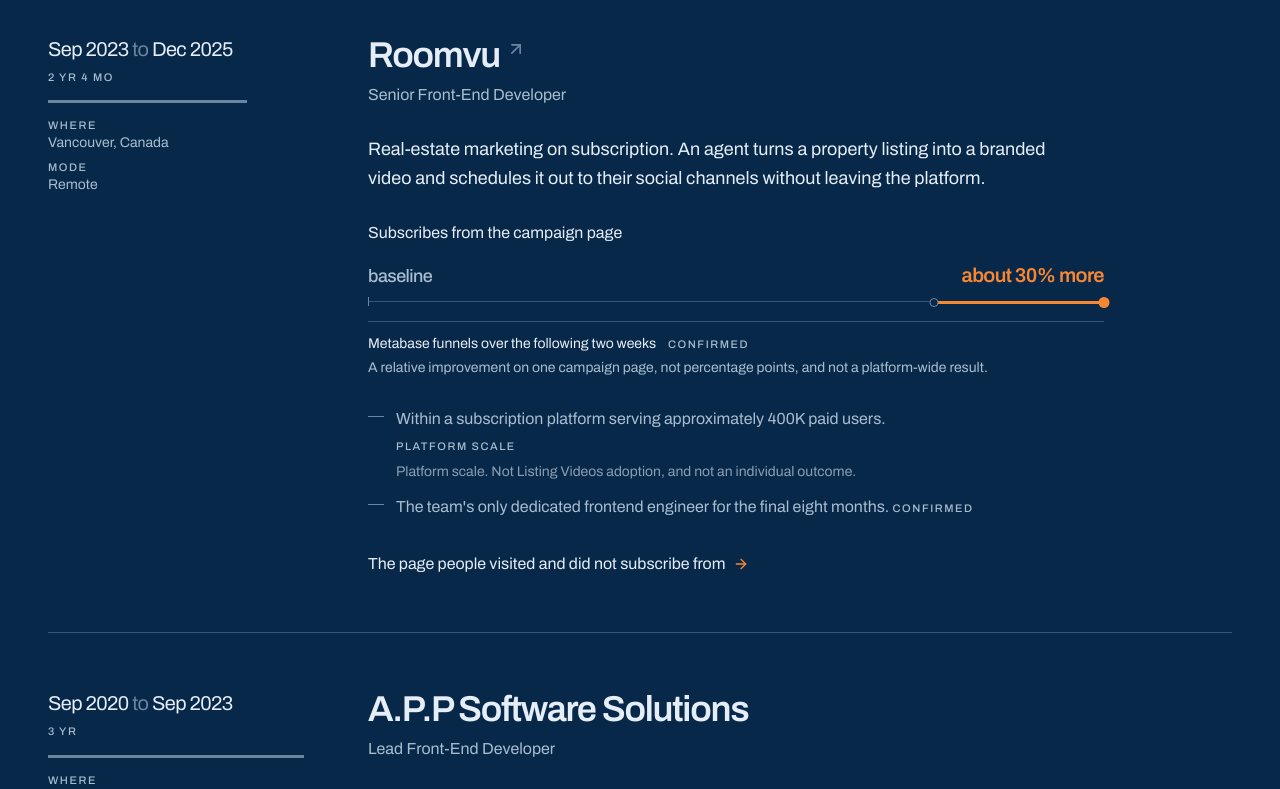
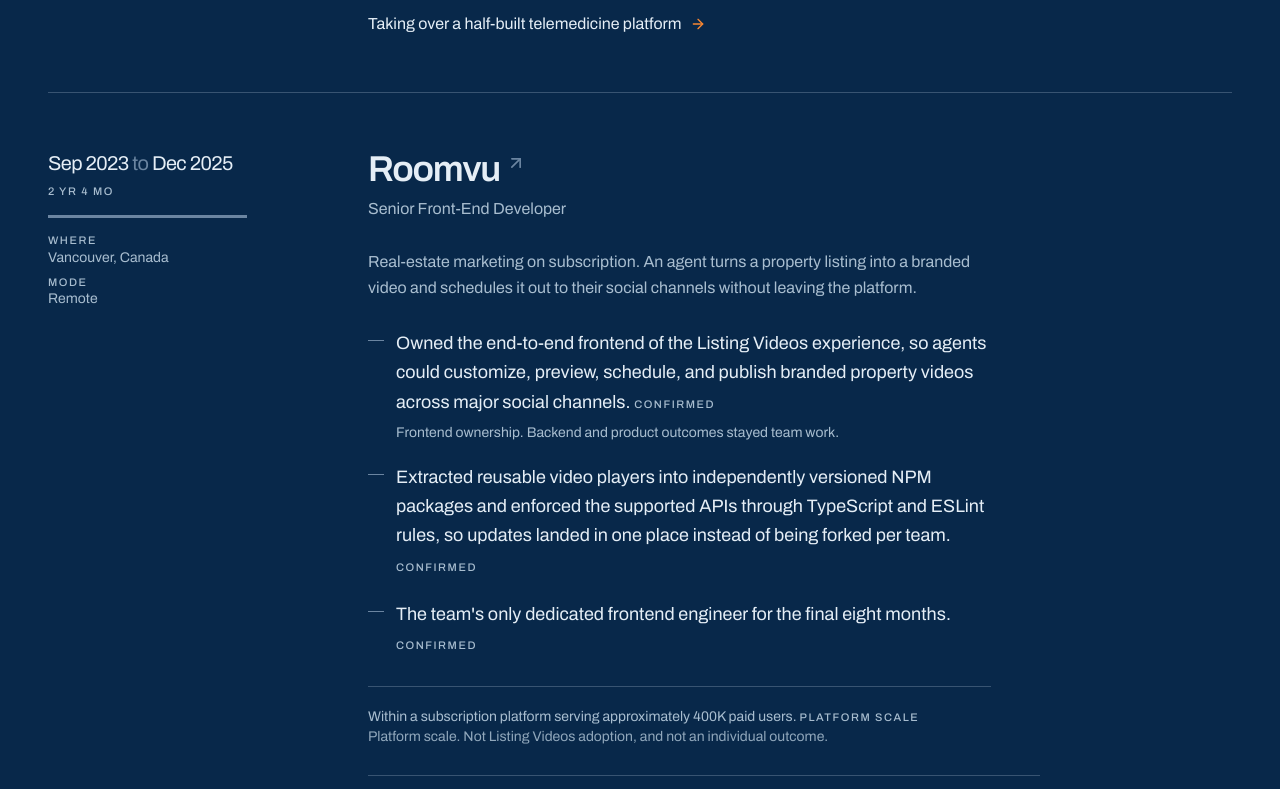
Before and after one commit to amirsorayaei/amirsorayaei.github.io, a Next.js app: page / in a window 1280 px wide. Shown: the part 1540-2329 px from the top of the page. Built offline with nearby package versions, Linux system fonts and the light colour scheme.

Commit message:
Lead each engagement with what was built, quieten availability
The rows led with a metric and Roomvu led with platform scale, which is
not his output. Built work is now separated from context in the data, so
scale facts cannot be billed as things he made.

```diff
--- a/src/app/page.tsx
+++ b/src/app/page.tsx
@@ -63,11 +63,7 @@
             </div>
             <div>
               <dt className="annotation">Status</dt>
-              <dd className="mt-1 flex items-baseline gap-2 text-xl font-medium text-signal">
-                <span
-                  className="size-2 shrink-0 translate-y-[-0.15em] rounded-full bg-signal"
-                  aria-hidden
-                />
+              <dd className="mt-1 text-base text-muted-foreground">
                 {site.availability}
               </dd>
             </div>
--- a/src/components/engagement-row.tsx
+++ b/src/components/engagement-row.tsx
@@ -30,7 +30,8 @@
     mode,
     brief,
     headline,
-    notes,
+    built,
+    context,
     caseStudies,
   } = engagement;
 
@@ -100,21 +101,21 @@
           <p className="text-base text-muted-foreground">{role}</p>
         </header>
 
-        <p className="max-w-[68ch] text-lg leading-relaxed text-foreground">
+        {/* What the company does. Context, not his work, so it sits quieter. */}
+        <p className="max-w-[68ch] text-base leading-relaxed text-muted-foreground">
           {brief}
         </p>
 
-        <DeltaRule delta={headline} className="max-w-[46rem]" />
-
-        <ul className="flex max-w-[68ch] flex-col gap-3">
-          {notes.map((note) => (
-            <li key={note.id} className="flex flex-col gap-1">
+        {/* What he built. This leads. */}
+        <ul className="flex max-w-[68ch] flex-col gap-5">
+          {built.map((note) => (
+            <li key={note.id} className="flex flex-col gap-1.5">
               <div className="flex gap-3">
                 <span
-                  className="mt-[0.6em] h-px w-4 shrink-0 bg-line"
+                  className="mt-[0.7em] h-px w-4 shrink-0 bg-line"
                   aria-hidden
                 />
-                <p className="text-base leading-relaxed text-muted-foreground">
+                <p className="text-lg leading-relaxed text-foreground">
                   {note.display}.{" "}
                   <span className="annotation whitespace-nowrap">
                     {evidenceLabel[note.evidence]}
@@ -122,13 +123,38 @@
                 </p>
               </div>
               {note.scopeNote ? (
-                <p className="pl-7 text-sm text-muted-foreground/80">
+                <p className="pl-7 text-sm text-muted-foreground">
                   {note.scopeNote}
                 </p>
               ) : null}
             </li>
           ))}
         </ul>
+
+        {/* Scale the work sat inside. Never billed as his own output. */}
+        {context.length > 0 ? (
+          <ul className="flex max-w-[68ch] flex-col gap-2 border-t border-line-soft pt-5">
+            {context.map((c) => (
+              <li key={c.id} className="text-sm text-muted-foreground">
+                {c.display}.{" "}
+                <span className="annotation whitespace-nowrap">
+                  {evidenceLabel[c.evidence]}
+                </span>
+                {c.scopeNote ? (
+                  <span className="block text-muted-foreground/85">
+                    {c.scopeNote}
+                  </span>
+                ) : null}
+              </li>
+            ))}
+          </ul>
+        ) : null}
+
+        {/* And then what changed because of it. Evidence, not headline. */}
+        <DeltaRule
+          delta={headline}
+          className="max-w-[42rem] border-t border-line-soft pt-7"
+        />
 
         {caseStudies.length > 0 ? (
           <div className="flex flex-wrap gap-x-8 gap-y-3 pt-1">
--- a/src/content/claims.ts
+++ b/src/content/claims.ts
@@ -181,6 +181,37 @@
       "The team's only dedicated frontend engineer for the final eight months",
     source: "Roomvu context and ownership.",
   },
+  roomvuListingVideos: {
+    id: "roomvu-listing-videos",
+    evidence: "confirmed",
+    display:
+      "Owned the end-to-end frontend of the Listing Videos experience, so agents could customize, preview, schedule, and publish branded property videos across major social channels",
+    scopeNote:
+      "Frontend ownership. Backend and product outcomes stayed team work.",
+    source: "Roomvu Listing Videos product scope.",
+  },
+  roomvuPackages: {
+    id: "roomvu-packages",
+    evidence: "confirmed",
+    display:
+      "Extracted reusable video players into independently versioned NPM packages and enforced the supported APIs through TypeScript and ESLint rules, so updates landed in one place instead of being forked per team",
+    source: "Roomvu media architecture and consistency.",
+  },
+  topMenuFromZero: {
+    id: "topmenu-from-zero",
+    evidence: "confirmed",
+    display:
+      "Built Top Menu's frontend from zero and kept primary ownership of it, through real ordering workflows and renewable annual subscriptions",
+    source: "A.P.P context and ownership.",
+  },
+  ecatalogArchitecture: {
+    id: "ecatalog-architecture",
+    evidence: "confirmed",
+    display:
+      "Set up eCatalog's initial frontend architecture with another developer, then guided delivery as implementation moved to the team",
+    scopeNote: "Architecture and guidance. The implementation was not all his.",
+    source: "A.P.P context and ownership.",
+  },
   topMenuCustomers: {
     id: "topmenu-customers",
     evidence: "approximate",
--- a/src/content/work.ts
+++ b/src/content/work.ts
@@ -25,8 +25,10 @@
   brief: string;
   /** The one measured change this engagement is remembered by. */
   headline: Delta;
-  /** Supporting facts shown on the landing card. Kept to two. */
-  notes: Claim[];
+  /** What he made here. This leads the row. */
+  built: Claim[];
+  /** Scale and team facts. Context for the work, never billed as his output. */
+  context: Claim[];
   caseStudies: CaseStudyLink[];
 };
 
@@ -45,7 +47,8 @@
     brief:
       "Telemedicine for Albania. A patient picks a doctor by specialty or symptom, pays, and meets them on video inside the product. Prescriptions and lab results land back in their account afterwards.",
     headline: deltas.levitaRegistration,
-    notes: [claims.levitaOwnership, claims.levitaConsultation],
+    built: [claims.levitaOwnership, claims.levitaConsultation],
+    context: [claims.levitaScale],
     caseStudies: [
       {
         slug: "levita-health",
@@ -68,7 +71,12 @@
     brief:
       "Real-estate marketing on subscription. An agent turns a property listing into a branded video and schedules it out to their social channels without leaving the platform.",
     headline: deltas.roomvuSubscribe,
-    notes: [claims.roomvuPlatform, claims.roomvuSoleFrontend],
+    built: [
+      claims.roomvuListingVideos,
+      claims.roomvuPackages,
+      claims.roomvuSoleFrontend,
+    ],
+    context: [claims.roomvuPlatform],
     caseStudies: [
       {
         slug: "roomvu",
@@ -91,7 +99,12 @@
     brief:
       "Two subscription products for local businesses. Top Menu put restaurant menus and ordering on a phone. eCatalog did the same for product catalogues. Both sold on renewable annual plans with support.",
     headline: deltas.topMenuLoad,
-    notes: [claims.topMenuVisits, claims.appTeam],
+    built: [
+      claims.topMenuFromZero,
+      claims.ecatalogArchitecture,
+      claims.appTeam,
+    ],
+    context: [claims.topMenuCustomers, claims.topMenuVisits],
     caseStudies: [
       {
         slug: "top-menu",
@@ -119,7 +132,8 @@
     brief:
       "A digital agency. A new client application roughly every two months, taken from first commit through release and support.",
     headline: deltas.hoomaanSetup,
-    notes: [claims.hoomaanEcosystem],
+    built: [claims.hoomaanEcosystem],
+    context: [],
     caseStudies: [],
   },
 ];
```
